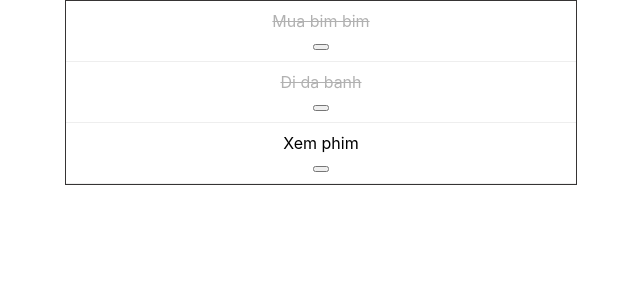
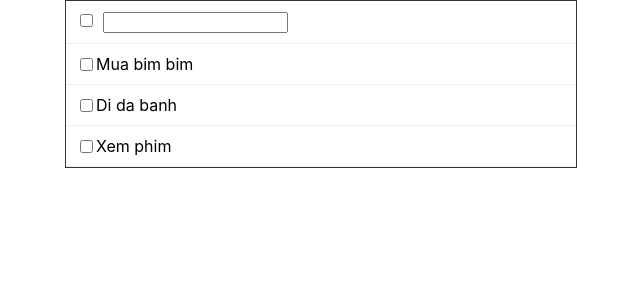
Before and after one commit to DiecTracLam/react-ci, a React (Create React App) app: page / in a window 1280 px wide. Shown: the top 300 px of the page, without its empty margins (319-959 px from the left). Built offline with nearby package versions, Linux system fonts and the light colour scheme.

Commit message:
Do Example2

```diff
--- a/src/Example2/ToDoList.jsx
+++ b/src/Example2/ToDoList.jsx
@@ -8,11 +8,12 @@ class ToDoList extends Component {
         super();
         this.state = {
             todoItems: [
-                { title: 'Mua bim bim', isComplete: true },
-                { title: 'Di da banh', isComplete: true },
+                { title: 'Mua bim bim', isComplete: false },
+                { title: 'Di da banh', isComplete: false },
                 { title: 'Xem phim', isComplete: false }
             ]
         }
+        this.onKeyup=this.onKeyup.bind(this);
     }
     onItem(item) {
         const toDoItem = this.state.todoItems;
@@ -27,19 +28,39 @@ class ToDoList extends Component {
                 },
                 ...toDoItem.slice(index + 1)
             ]
+        });
+    }
+    onKeyup(ev){
+        console.log(this.state.todoItems)
+        console.log(...this.state.todoItems)
+        let text=ev.target.value;
+        text=text.trim();
+        if(text==='')
+            return ;
+        if(ev.keyCode===13){
+            this.setState({
+                todoItems:[
+                    {
+                        title:text , isComplete:false
+                    },
+                    ...this.state.todoItems,
+                ]
+            })
+            ev.target.value=' ';
         }
-
-        );
     }
     render() {
-        console.log()
         return (
-            <div className="App list">
+            <div className="list">
+                <div className="Header">
+                    <input type="checkbox" />
+                    <input type="text" onKeyUp={this.onKeyup}/>
+                </div>
                 {this.state.todoItems.map((item, index) => {
                     return (
                         <div key={index} className='list-todoitem'>
+                            <input type="checkbox" onClick={() => this.onItem(item)} />
                             <ToDoItem key={index} list={item} />
-                            <button onClick={() => this.onItem(item)}></button>
                         </div>
                     )
                 })}
--- a/src/Example2/Todoitem.css
+++ b/src/Example2/Todoitem.css
@@ -8,9 +8,19 @@
 .list-todoitem{
     border-bottom: 1px solid #EEE;
     padding: 10px;
+    display: flex;
+    flex-direction: center;
+    align-items: center;
 }
 .list{
     border: 1px solid rgb(54, 52, 52);
     margin-left: 30vw;
     margin-right:30vw ;
 }
+.Header{
+    border-bottom: 1px solid #EEE;
+    padding: 10px;
+}
+.Header input[type='checkbox']{
+    margin-right: 10px;
+}
```
Also changed, not shown: 1 other file (tests, documents, lock files or other folders).
